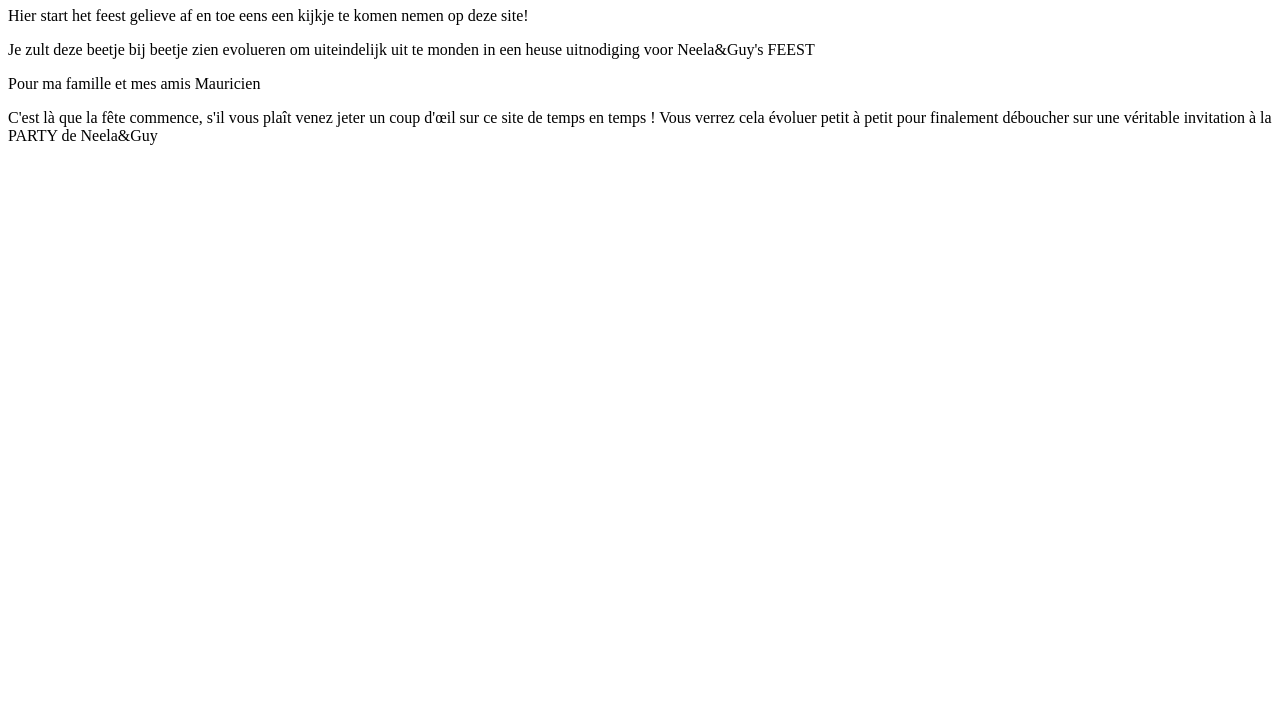
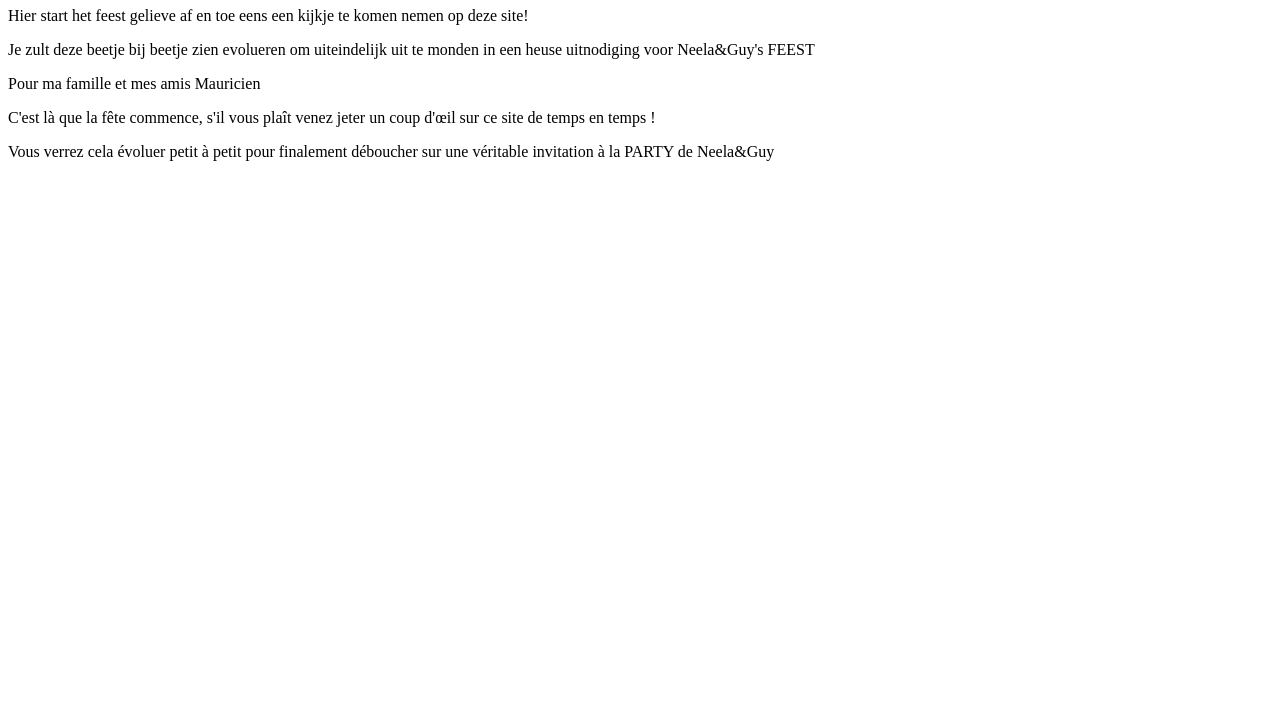
Before and after one commit to GuyVerdegem/GuyVerdegem.github.io, a plain HTML site: page index.html in a window 1280 px wide. Shown: the part 73-800 px from the top of the page. Drawn offline with Linux system fonts and the light colour scheme.

Commit message:
wijziging Franse text/test om wijzigingen door te voeren

```diff
--- a/index.html
+++ b/index.html
@@ -13,8 +13,8 @@
         <p>Je zult deze beetje bij beetje zien evolueren om uiteindelijk uit te monden in een heuse uitnodiging voor Neela&Guy's FEEST</p>
 
         <p>Pour ma famille et mes amis Mauricien </p>
-        <p>C'est là que la fête commence, s'il vous plaît venez jeter un coup d'œil sur ce site de temps en temps !
-          Vous verrez cela évoluer petit à petit pour finalement déboucher sur une véritable invitation à la PARTY de Neela&Guy</p>
+        <p>C'est là que la fête commence, s'il vous plaît venez jeter un coup d'œil sur ce site de temps en temps !<P>
+        <P>Vous verrez cela évoluer petit à petit pour finalement déboucher sur une véritable invitation à la PARTY de Neela&Guy</p>
     </main>
   </body>
 </html>
```
